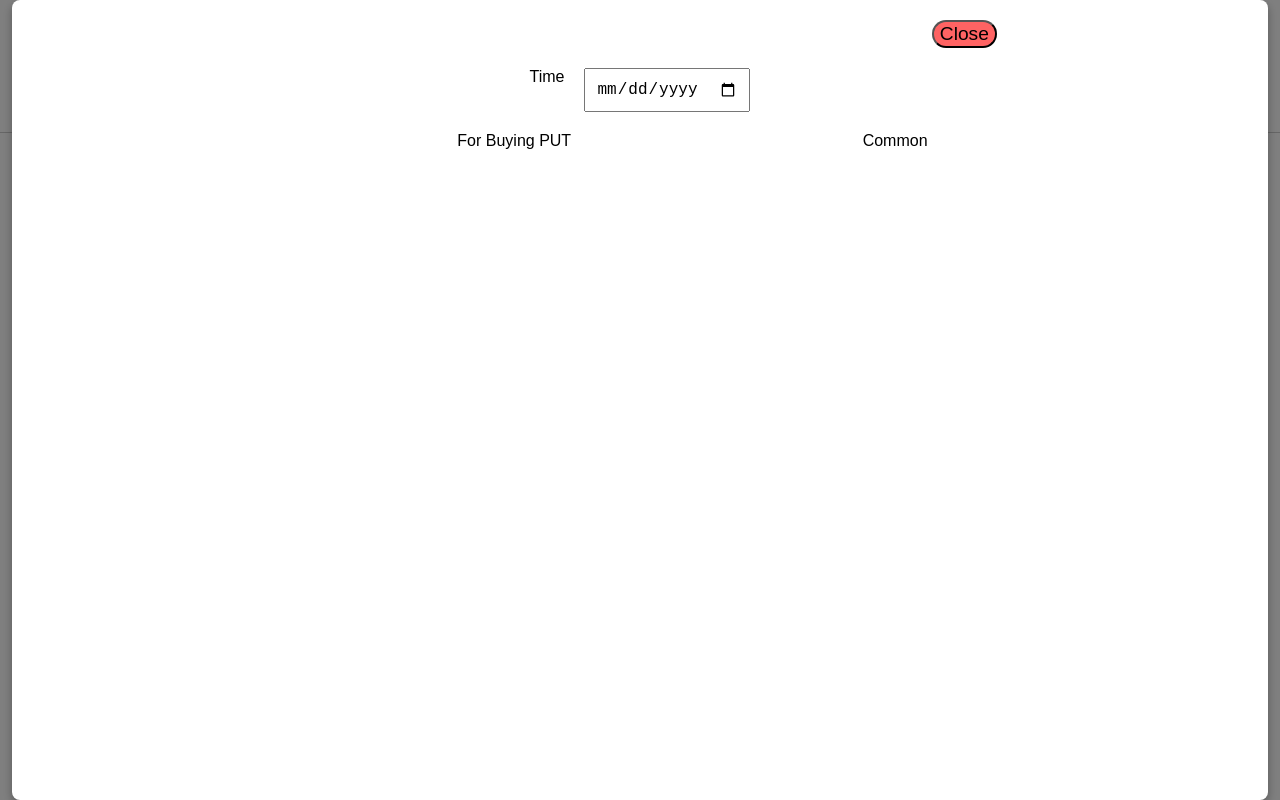
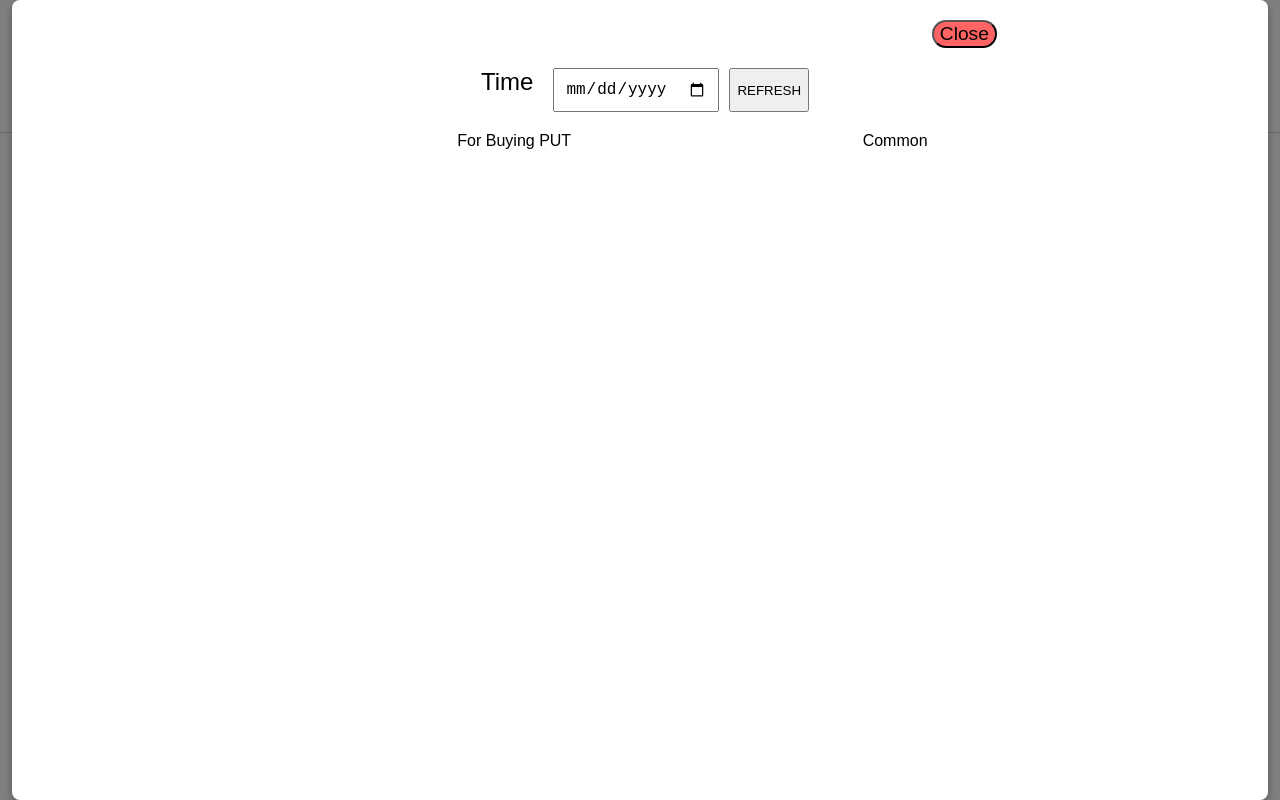
Before and after one commit to bawahardik/bh.nifty, a website with bundled scripts: page index.html in a window 1280 px wide. Both pictures are taken after a click on the button "ADVANCE". Built offline with nearby package versions, Linux system fonts and the light colour scheme; no server answers.

Commit message:
Update index.html

```diff
--- a/index.html
+++ b/index.html
@@ -83,8 +83,8 @@
     <div class="modal-content" id="con">
       <button id="closeModal" >Close</button>
 <div class="dropdown-container">
-<div class="dropdown">
-    <span id="times">Time</span>
+<div class="dropdown" >
+    <span id="times" style="font-size: x-large;">Time</span>
     <div class="dropdown-content">
 
         <a href="#" id="1s">1 min</a>
@@ -110,7 +110,7 @@
    <input type="date" id="dateInS" />
 
 </div>
-
+<button id="rf">REFRESH</button>
 </div>
       <div class="tbls">
       <div class="containerInside">
```
